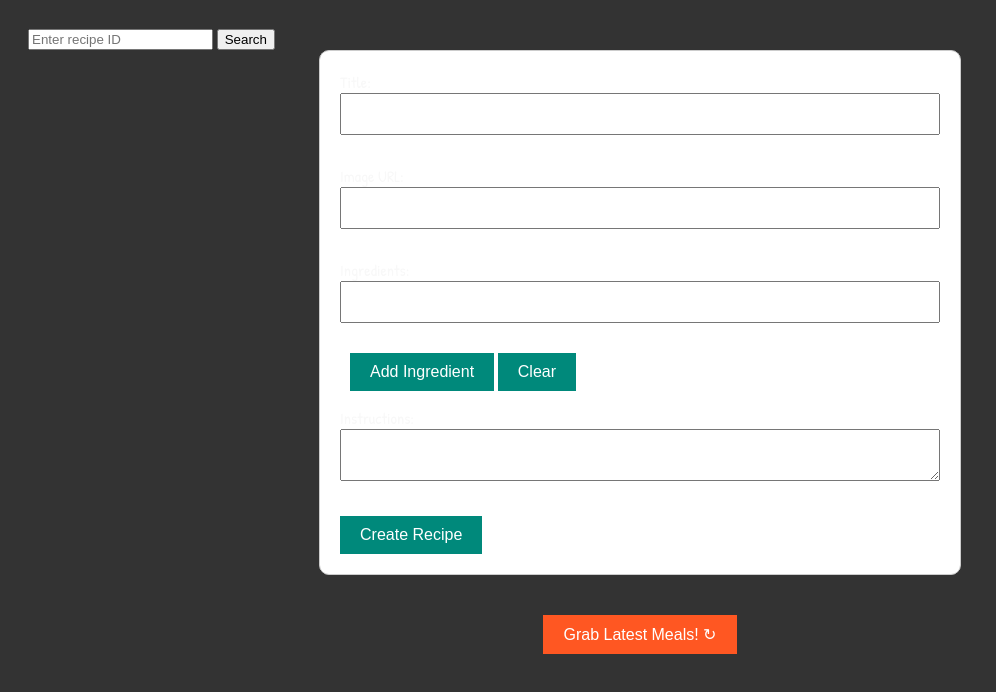
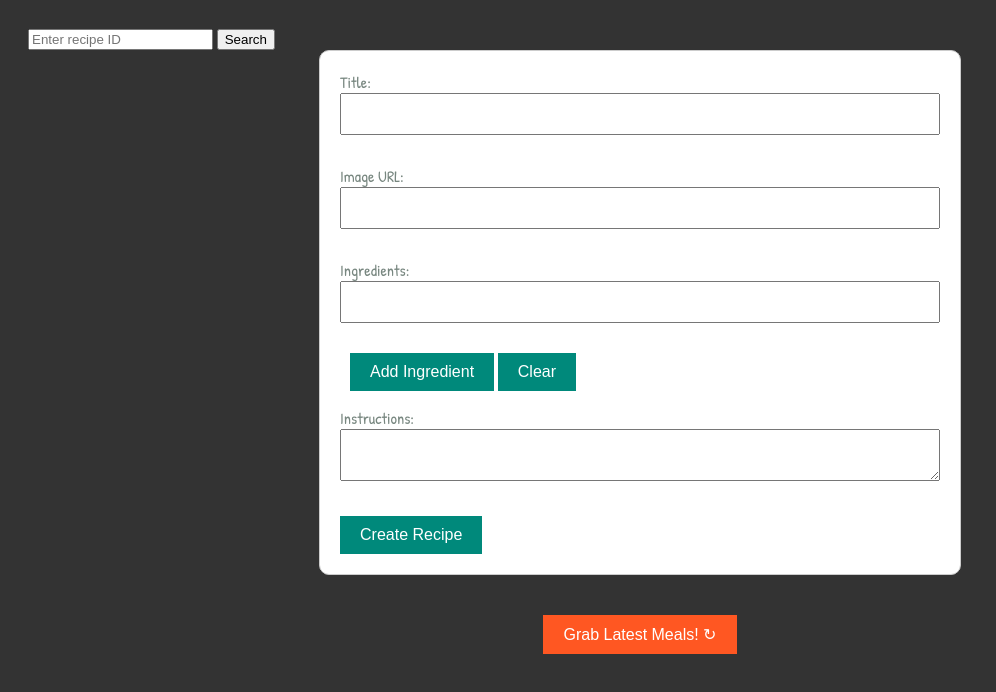
Before and after one commit to usama-asghar1/RecipeLibrary, a website: page public/index.html in a window 1280 px wide. Both pictures are taken after a click on the button "Dark Mode". Shown: the part 156-848 px from the top of the page, without its empty margins (0-996 px from the left). Drawn offline with Linux system fonts and the light colour scheme; no server answers.

Commit message:
CSS added

```diff
--- a/public/styles.css
+++ b/public/styles.css
@@ -1,5 +1,5 @@
 body {
-  background-color: #f8f8f8;
+  background-color:#77867F;
   font-family: "Patrick Hand", cursive;
   padding: 20px;
   color: #333;
@@ -123,7 +123,7 @@ form button:hover {
 }
 
 body {
-  background-color: #f8f8f8;
+  background-color: #77867F;
   font-family: "Patrick Hand", cursive;
   padding: 20px;
   color: #333;
@@ -131,5 +131,5 @@ body {
 
 .dark-mode {
   background-color: #333;
-  color: #f8f8f8;
+  color: #77867F;
 }
--- a/recipes.json
+++ b/recipes.json
@@ -1 +1 @@
-[{"id":"675675t","title":"updated","ingredients":["vbhm","150g of butter","150g of toast"],"instructions":"Pvbjngm seconds to allow slight melting. Then follow with the toast. Swish around for 10-15 seconds to allow even coating of butter on the toast. Then add the beans, slowly.\n  \n    Season to taste.","image":"https://media.istockphoto.com/id/1361820762/photo/homemade-korean-beef-bulgogi-tacos.jpg?b=1&s=170667a&w=0&k=20&c=GPQb03o_djZ8vGrGlgFLlLb6Qbh28O6K6p-K7EoJ0SE="},{"id":"3245","title":"newthang2","ingredients":["vbhm","150g of butter","150g of toast"],"instructions":"Pvbjngm seconds to allow slight melting. Then follow with the toast. Swish around for 10-15 seconds to allow even coating of butter on the toast. Then add the beans, slowly.\n  \n    Season to taste.","image":"https://natashaskitchen.com/wp-content/uploads/2019/04/Best-Burger-4-500x375.jpg"},{"title":"Macaroni","ingredients":["macron"],"instructions":"be centralist ","image":"https://upload.wikimedia.org/wikipedia/commons/3/32/Emmanuel_Macron_2022.png","id":"078d4149-e8f1-4730-a3bd-11e690461731"},{"title":"","ingredients":[],"instructions":"","image":"","id":"3b377a9b-1b58-49b8-9a49-a09dbbd4d200"}]
+[{"id":"1","title":"updated","ingredients":["XXXX","150g of butter","150g of toast"],"instructions":"XXXXY seconds to allow slight melting. Then follow with the toast. Swish around for 10-15 seconds to allow even coating of butter on the toast. Then add the beans, slowly.\n  \n    Season to taste.","image":"https://media.istockphoto.com/id/1361820762/photo/homemade-korean-beef-bulgogi-tacos.jpg?b=1&s=170667a&w=0&k=20&c=GPQb03o_djZ8vGrGlgFLlLb6Qbh28O6K6p-K7EoJ0SE="},{"id":"3","title":"newthang2","ingredients":["who even knows","150g of butter","nothing"],"instructions":"eat it","image":"https://natashaskitchen.com/wp-content/uploads/2019/04/Best-Burger-4-500x375.jpg"},{"title":"Macaroni","ingredients":["macron"],"instructions":"be centralist ","image":"https://upload.wikimedia.org/wikipedia/commons/3/32/Emmanuel_Macron_2022.png","id":"078d4149-e8f1-4730-a3bd-11e690461731"},{"title":"","ingredients":[],"instructions":"","image":"","id":"2"}]
```
